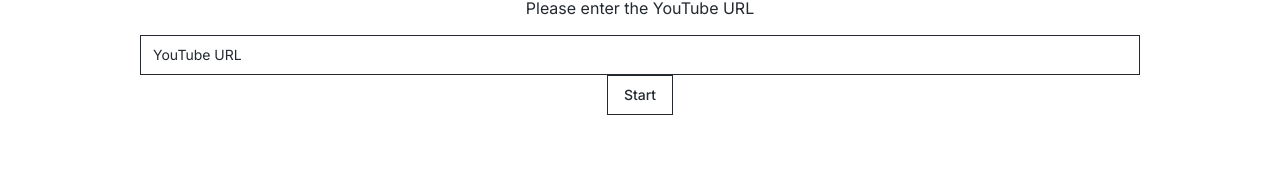
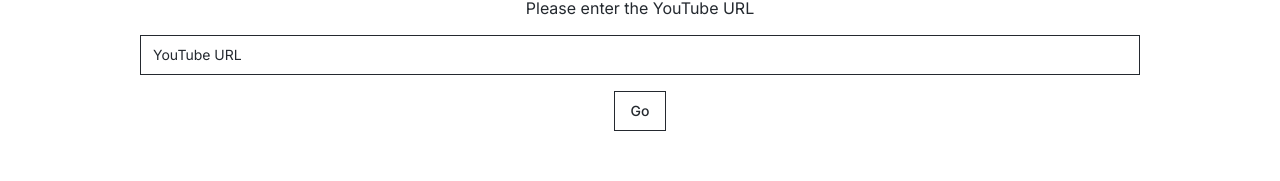
Before and after one commit to transitive-bullshit/pickle-pod, a Next.js app: page / in a window 1280 px wide. Shown: the part 130-311 px from the top of the page. Built offline with nearby package versions, Linux system fonts and the light colour scheme.

Commit message:
minor style fixes

```diff
--- a/pages/index.tsx
+++ b/pages/index.tsx
@@ -71,8 +71,8 @@
         placeholder='YouTube URL'
       />
       <Link href={`/listen/${videoId}`}>
-        <Button variant='outline' onClick={handleStart}>
-          Start
+        <Button className='mt-4' variant='outline' onClick={handleStart}>
+          Go
         </Button>
       </Link>
     </Layout>
```
